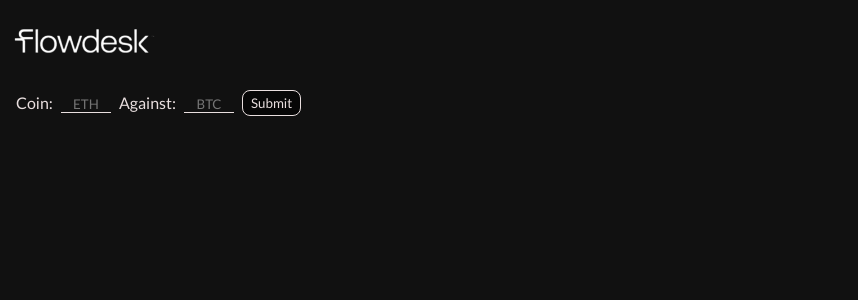
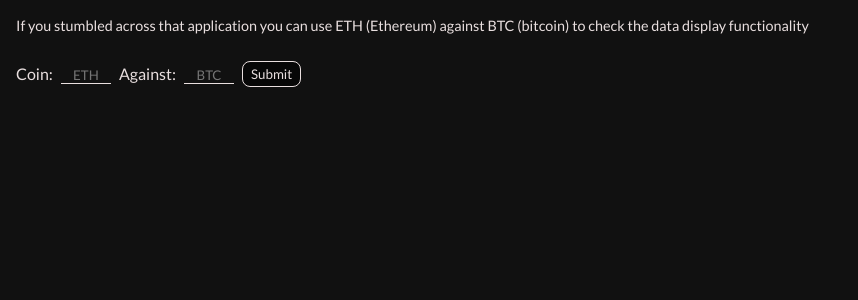
Before and after one commit to f-mantovani/pwa-crypto, a React (Vite) app: page / in a window 1280 px wide. Shown: the top 300 px of the page, without its empty margins (0-858 px from the left). Built offline with nearby package versions, Linux system fonts and the light colour scheme.

Commit message:
add info section and readme file

```diff
--- a/index.html
+++ b/index.html
@@ -4,7 +4,7 @@
     <meta charset="UTF-8" />
     <link rel="icon" href="https://assets.website-files.com/62b08d0ff0db77922aa7e61b/62b327cc2b35ce0adc3c1806_flowdesk-favicon.png" />
     <meta name="viewport" content="width=device-width, initial-scale=1.0" />
-    <title> Flowdesk Exercise </title>
+    <title> Crypto Exercise </title>
   </head>
   <body>
     <div id="root"></div>
--- a/src/App.tsx
+++ b/src/App.tsx
@@ -1,8 +1,8 @@
 import { Search } from './components/Search'
 import { SearchResults } from './components/SearchResults'
 import { Sorter } from './utils/interfaces'
-import { NavBar } from './components/NavBar'
 import useGetData from './hooks/useGetData'
+import { Info } from './components/Info'
 
 const sorter: Sorter = {
 	order: 'desc',
@@ -14,7 +14,7 @@
 
 	return (
 		<div className='App'>
-			<NavBar />
+			<Info />
 			<Search getPairData={getPairData} fetchingError={fetchingError} />
 			<SearchResults trades={trades} dayInfo={dayInfo} />
 		</div>
--- /dev/null
+++ b/src/components/Info.tsx
@@ -0,0 +1,12 @@
+
+import { Spacer } from '../styles/containers.style'
+import { ExtraSmall, MediumText, SmallText } from '../styles/text.style'
+
+export const Info = (): JSX.Element => {
+  return (
+    <Spacer>
+      <ExtraSmall> If you stumbled across that application you can use ETH (Ethereum) against BTC (bitcoin) to check the data display functionality </ExtraSmall>
+
+    </Spacer>
+  )
+}
--- a/src/components/NavBar.tsx
+++ /dev/null
@@ -1,10 +0,0 @@
-import logo from '../assets/flowdesk_logo.png'
-import { Logo } from '../styles/image.style'
-
-export const NavBar = () => {
-  return (
-    <nav>
-      <Logo src={logo} alt="flowdesk logo" />
-    </nav>
-  )
-}
--- a/src/index.css
+++ b/src/index.css
@@ -6,7 +6,8 @@
   --font-destructive: #E05252 ;
   --dark-bg: #111111;
   --darker-bg: #070707;
-  --fs-small: 1rem;
+  --fs-xsmall: 0.9rem;
+  --fs-small: 1.1rem;
   --fs-medium:1.5rem;
   --fs-large: 2rem;
   --fw-bold: 900;
--- a/src/styles/text.style.ts
+++ b/src/styles/text.style.ts
@@ -4,26 +4,28 @@
 	left?: boolean
 }
 interface MediumProps {
-	change: string
+	change?: string
 }
 
 interface ErrorProps {
 	pairNotFound?: boolean
 }
 
+export const ExtraSmall = styled.p`
+	font-style: normal;
+	font-size: var(--fs-xsmall);
+	line-height: 1.4;
+`
+
 export const SmallText = styled.p<SmallProps>`
 	font-style: normal;
 	font-size: var(--fs-small);
 
-	${props =>
-		props.bold &&
-		`
+	${({ bold }) =>bold && `
     font-weight: var(--fw-bold);
   `}
 
-	${props =>
-		props.left &&
-		`
+	${({ left }) =>left && `
     align-self: flex-start;
   `}
 `
@@ -37,7 +39,7 @@
 	font-style: normal;
 	font-size: var(--fs-medium);
 
-	color: ${({ change }) => (+change > 0 ? 'green' : 'red')};
+	color: ${({ change }) => (change ? (+change > 0 ? 'green' : 'red') : null)};
 `
 
 export const ErrorText = styled.p<ErrorProps>`
@@ -45,7 +47,9 @@
 	max-width: 150px;
 	position: absolute;
 
-	${({ pairNotFound }) => pairNotFound && `
+	${({ pairNotFound }) =>
+		pairNotFound &&
+		`
 		position: relative;
 		max-width: 270px;
 		margin-left: 1rem;
```
Also changed, not shown: src/assets/flowdesk_logo.png (deleted), 1 other file (tests, documents, lock files or other folders).
